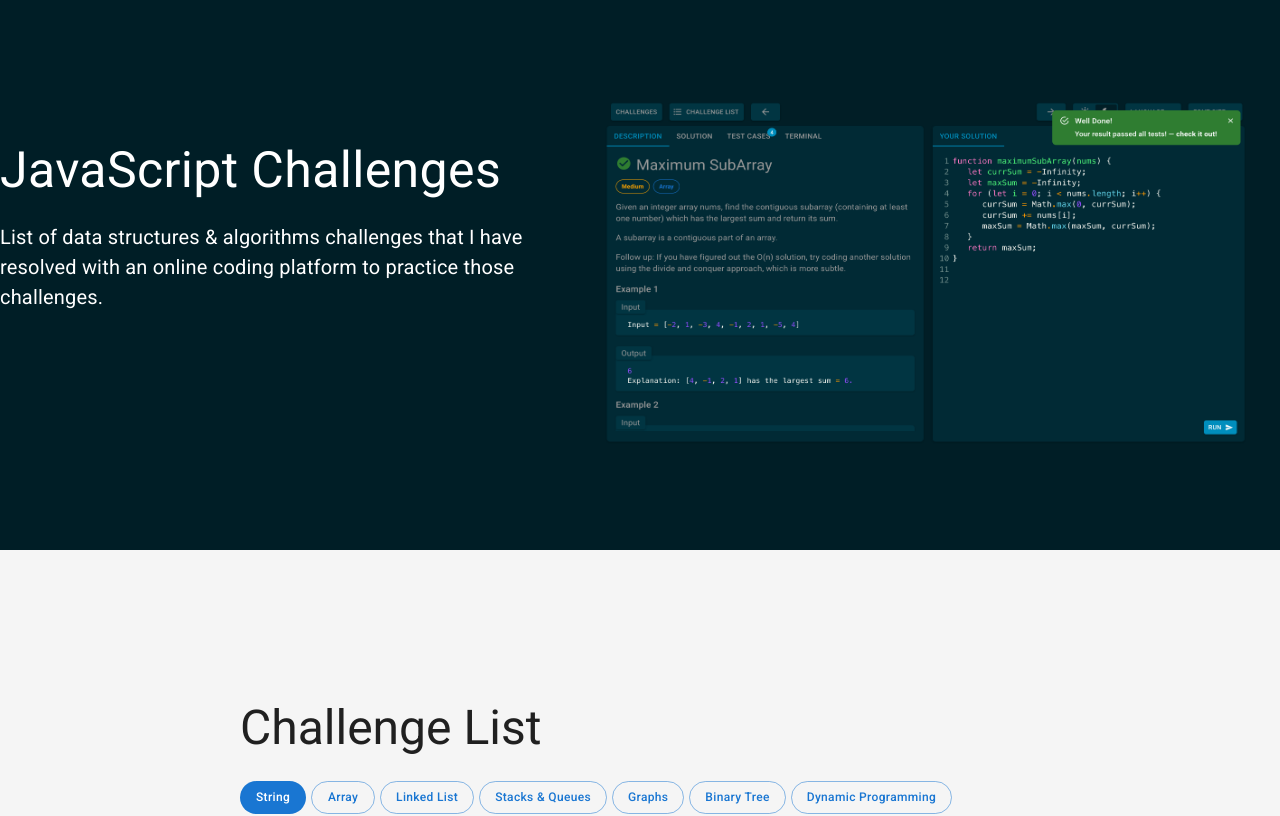
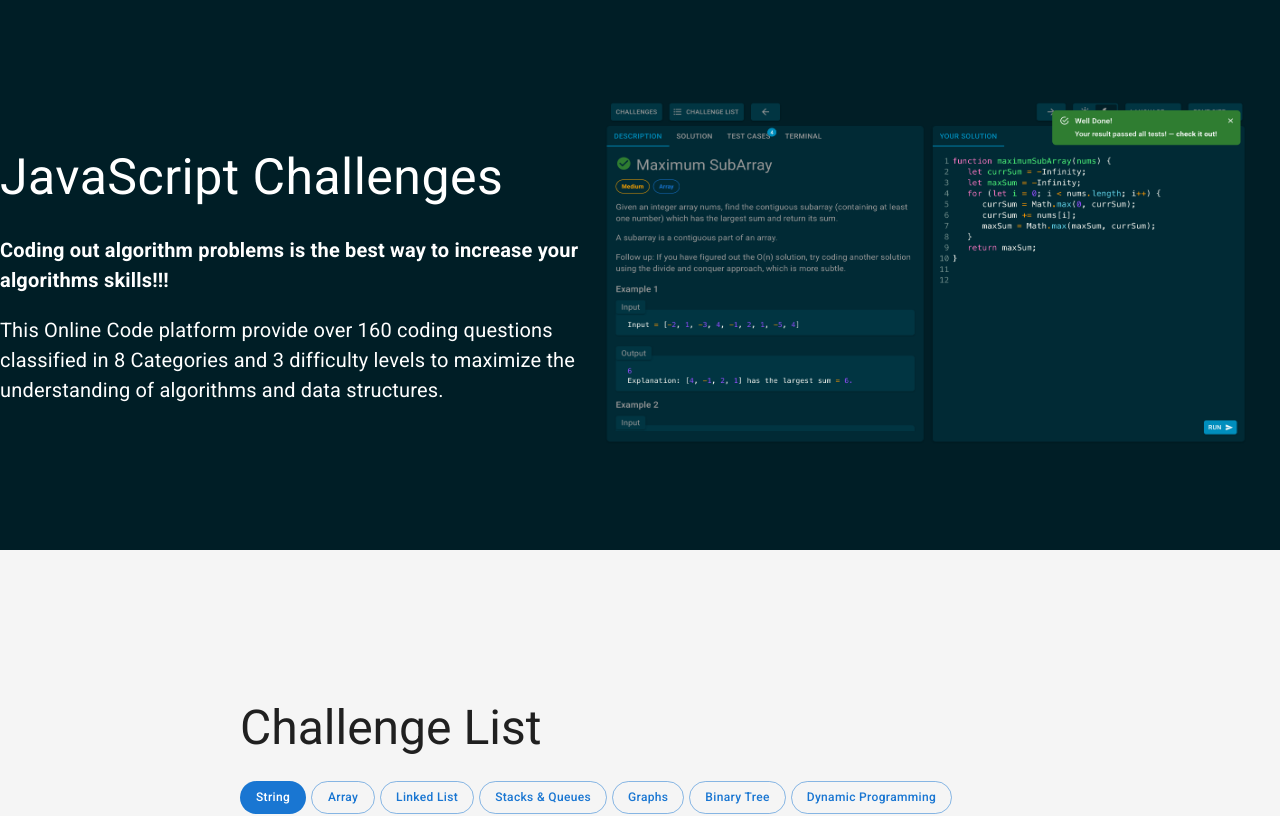
Before and after one commit to Tigreton-dev/JavaScript-challenges, a Next.js app: page / in a window 1280 px wide. Shown: the top 816 px of the page. Built offline with nearby package versions, Linux system fonts and the light colour scheme.

Commit message:
:children_crossing: update text description at initial component and readme

```diff
--- a/components/Initial.tsx
+++ b/components/Initial.tsx
@@ -27,20 +27,18 @@ export default function Initial() {
                         marginTop: '40px'
                     }}
                 >
-                    <Typography
-                        variant="h4"
-                        component="h3"
-                        sx={{ color: 'white', fontSize: '50px', marginBottom: '20px' }}
-                    >
+                    <Typography component="h3" sx={{ color: 'white', fontSize: '50px', marginBottom: '20px' }}>
                         JavaScript Challenges
                     </Typography>
                     <Typography
-                        variant="body1"
                         component="p"
-                        sx={{ color: 'white', fontSize: '20px', marginBottom: '20px' }}
+                        sx={{ fontWeight: 'bold', color: 'white', fontSize: '20px', marginBottom: '20px' }}
                     >
-                        List of data structures & algorithms challenges that I have resolved with an online coding
-                        platform to practice those challenges.
+                        Coding out algorithm problems is the best way to increase your algorithms skills!!!
+                    </Typography>
+                    <Typography component="p" sx={{ color: 'white', fontSize: '20px', marginBottom: '20px' }}>
+                        This Online Code platform provide over 160 coding questions classified in 8 Categories and 3
+                        difficulty levels to maximize the understanding of algorithms and data structures.
                     </Typography>
                 </div>
                 <Image
```
Also changed, not shown: 1 other file (tests, documents, lock files or other folders).
